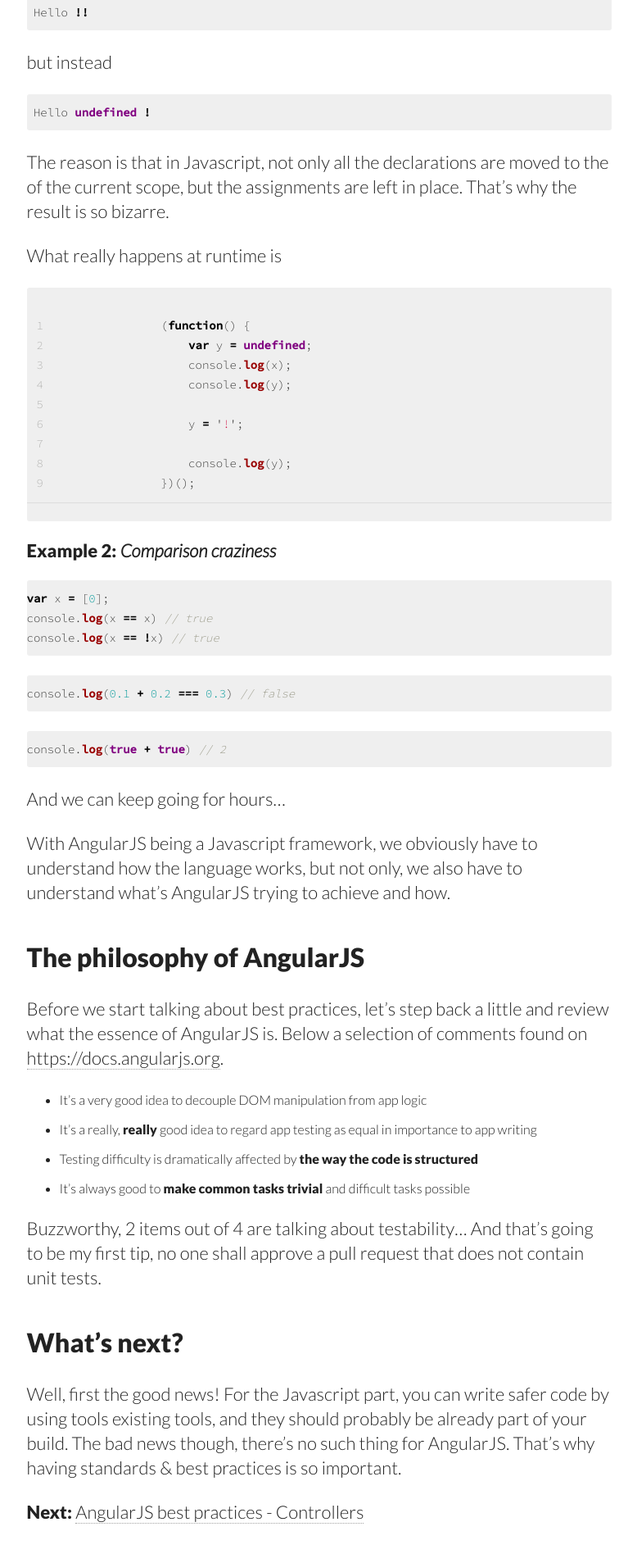
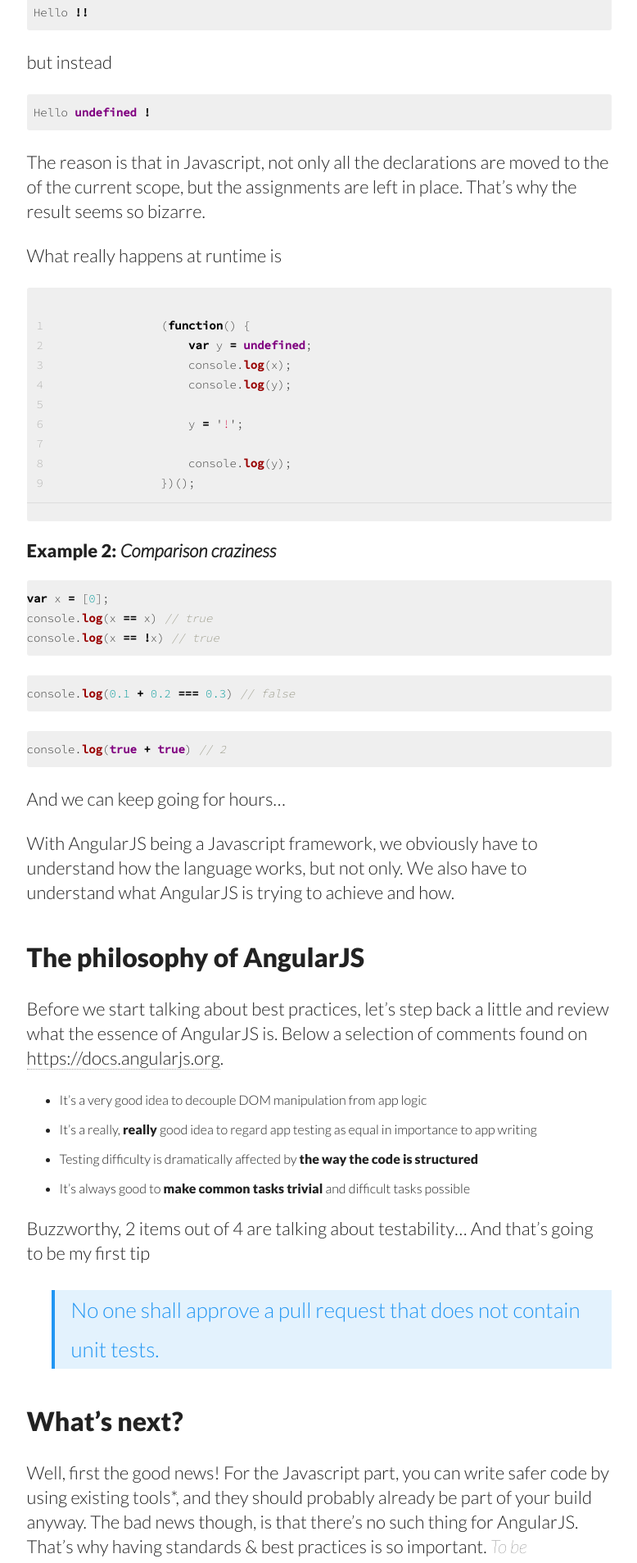
Before and after one commit to JLBoor/jlboor.github.io, a Jekyll site: the page built from _posts/angularjs/2015-03-04-angular-best-practices-introduction.md, in a window 1280 px wide. Shown: the part 1777-3684 px from the top of the page at 82% size, without its empty margins (347-1125 px from the left). Built offline with Jekyll 4.4.1, drawn with Linux system fonts in a browser that asks for light colours; nearby versions of some CDN libraries; comment, search, counter and statistics services are not loaded; some of the changed text lies outside the part shown.

Commit message:
angular js best practices introduction

```diff
--- a/_includes/head.html
+++ b/_includes/head.html
@@ -27,7 +27,7 @@
 <!-- Webfonts -->
 
 <script src="//use.edgefonts.net/source-sans-pro:n2,i2,n3,i3,n4,i4,n6,i6,n7,i7,n9,i9;source-code-pro:n4,n7;volkhov.js"></script>
-<link href='http://fonts.googleapis.com/css?family=Lato:300,400,900,300italic' rel='stylesheet' type='text/css'>
+<link href='http://fonts.googleapis.com/css?family=Lato:100italic,300,400,900,300italic' rel='stylesheet' type='text/css'>
 <link href='http://fonts.googleapis.com/css?family=Source+Code+Pro:300,500' rel='stylesheet' type='text/css'>
 
 <meta http-equiv="cleartype" content="on">
--- a/_posts/angularjs/2015-03-04-angular-best-practices-introduction.md
+++ b/_posts/angularjs/2015-03-04-angular-best-practices-introduction.md
@@ -52,7 +52,7 @@
 but instead
 {% highlight js %} Hello undefined ! {% endhighlight %}
 
-The reason is that in Javascript, not only all the declarations are moved to the of the current scope, but the assignments are left in place. That's why the result is so bizarre.
+The reason is that in Javascript, not only all the declarations are moved to the of the current scope, but the assignments are left in place. That's why the result seems so bizarre.
 
 What really happens at runtime is
 
@@ -88,7 +88,8 @@
 
 And we can keep going for hours...
 
-With AngularJS being a Javascript framework, we obviously have to understand how the language works, but not only, we also have to understand what's AngularJS trying to achieve and how.
+With AngularJS being a Javascript framework, we obviously have to understand how the language works, but not only.
+We also have to understand what AngularJS is trying to achieve and how.
 
 
 ## The philosophy of AngularJS
@@ -101,12 +102,19 @@
 - Testing difficulty is dramatically affected by **the way the code is structured**
 - It's always good to **make common tasks trivial** and difficult tasks possible
 
-Buzzworthy, 2 items out of 4 are talking about testability... And that's going to be my first tip, no one shall approve a pull request that does not contain unit tests.
+Buzzworthy, 2 items out of 4 are talking about testability...
+And that's going to be my first tip
+
+> No one shall approve a pull request that does not contain unit tests.
 
 ## What's next?
 
-Well, first the good news! For the Javascript part, you can write safer code by using tools existing tools, and they should probably be already part of your build.
-The bad news though, there's no such thing for AngularJS. That's why having standards & best practices is so important.
+Well, first the good news! For the Javascript part, you can write safer code by using existing tools\*, and they should probably already be part of your build anyway.
+The bad news though, is that there's no such thing for AngularJS. That's why having standards & best practices is so important. *To be continued...*
 
 
 **Next:** [{{ page.next.title }}]({{ site.url }}{{ page.next.url }})
+
+<p class="footnotes" markdown="1">
+\* tools such as: [JSLint](http://jslint.com/), [JSHint](http://jshint.com/), [JSCS](http://jscs.info/), etc...
+</p>
--- a/_sass/_site.scss
+++ b/_sass/_site.scss
@@ -194,11 +194,15 @@
 // --------------------------------------------------
 
 blockquote {
-	font-family: $alt-font;
-	font-style: italic;
-	@include font-size(16);
 	padding-left: 20px;
-	border-left: 8px solid $black;
+  	margin: 30px 0 30px 30px;
+	border-left: 4px solid $accent-color-500;
+  	color: $accent-color-500;
+  	background: $accent-color-50;
+  p {
+	font-weight: 300;
+	@include font-size(26);
+  }
 }
 
 
--- a/_sass/_variables.scss
+++ b/_sass/_variables.scss
@@ -27,7 +27,10 @@
 $border-color       : #ddd;
 $white              : #fff;
 $black              : #000;
-$accent-color       : $black;
+$accent-color       : #2196F3; // Blue 500
+$accent-color-500   : #2196F3; // Blue 500
+$accent-color-50   : #E3F2FD; // Blue 50
+
 $link-color         : #222;
 
 $table-border-color           : $border-color;
```
